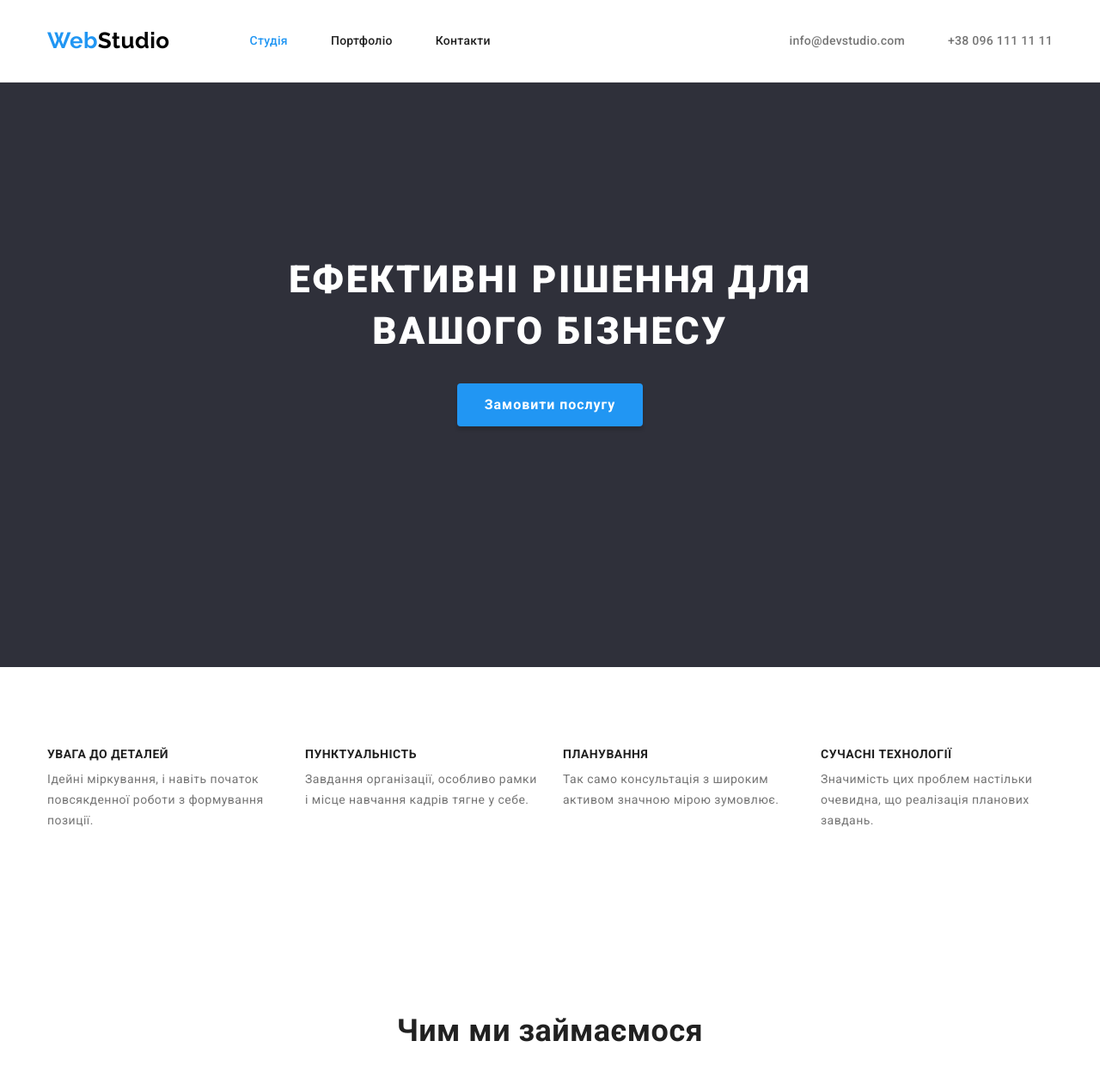
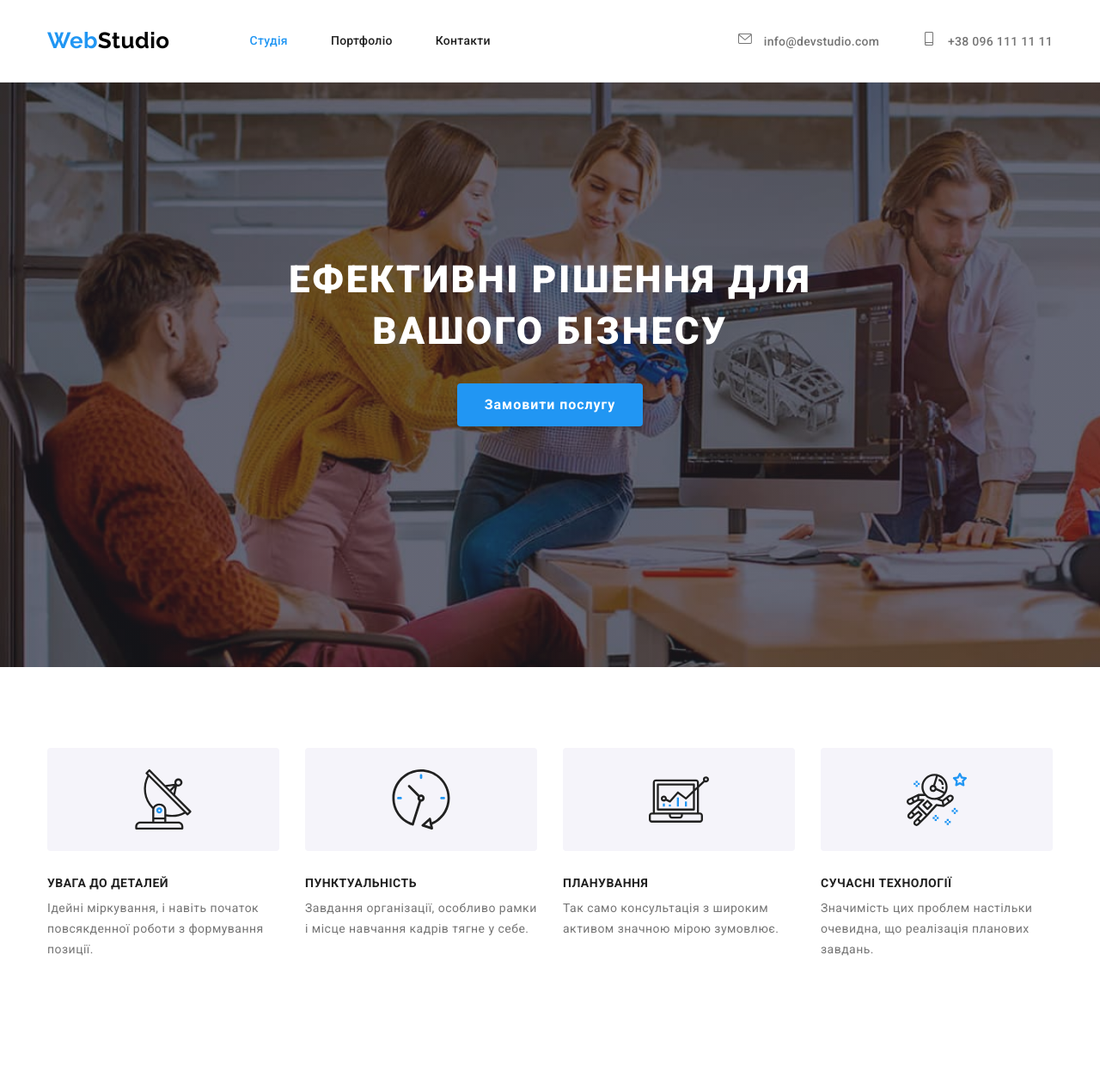
Before and after one commit to callmesergo/goit-markup-hw-04, a plain HTML site: page index.html in a window 1280 px wide. Shown: the top 1268 px of the page at 86% size. Drawn offline with nearby package versions, Linux system fonts and the light colour scheme.

Commit message:
added sprite, bg img and other

```diff
--- a/css/styles.css
+++ b/css/styles.css
@@ -7,6 +7,7 @@
     --alt-black-color: #000000;
     --section-grey-color: rgba(245, 244, 250, 1);
     --border-portfolio-color: #EEEEEE;
+    --hero-alt-background-color: #C4C4C4;
 }
 h1,h2,h3,h4,p {
     margin-top: 0;
@@ -109,21 +110,25 @@ color: var(--title-text-color);
 .mail-top, .tel-top, .mail-bottom, .tel-bottom, .adress-bottom {
 text-decoration: none;
     }
+    .mail-icon, .tel-icon {
+    margin-right: 10px;
+  }
     .tel-top {
 font-weight: 500;
 font-size: 14px;
 line-height: 1.14;
 letter-spacing: 0.02em;
-
-    color: var(--primary-text-color);
+fill: currentColor;
+color: var(--primary-text-color);
     }
     .mail-top {
 font-weight: 500;
 font-size: 14px;
 line-height: 1.14;
 letter-spacing: 0.02em;
-        color: var(--primary-text-color);
-    }
+fill: currentColor;
+color: var(--primary-text-color);
+}
 .mail-top:hover,
 .mail-top:focus {
     color: var(--accent-color);
@@ -179,7 +184,9 @@ color: rgba(255, 255, 255, 0.6);
     color: var(--accent-color);
 }
 .hero {
-  background: var(--alt-dark-color);
+  background: var(--hero-alt-background-color);
+  background-image: linear-gradient(rgba(47, 48, 58, 0.4), rgba(47, 48, 58, 0.4)), url(../images/hero-background.jpg);
+  background-size: cover;
 margin-left: auto;
 margin-right: auto;
 padding-top: 200px;
@@ -227,6 +234,16 @@ line-height: 1.14;
 text-transform: uppercase;
 color: var(--title-text-color);
 margin-bottom: 10px;
+}
+.about-thumb {
+    display: flex;
+    align-items: center;
+    justify-content: center;
+    width: 270px;
+    height: 120px;
+    margin-bottom: 30px;
+    background-color: var(--section-grey-color);
+    border-radius: 4px;
 }
 .section-text {
 font-weight: 400;
@@ -363,7 +380,7 @@ padding-right: 15px;
 }
 .contacts-top {
     display: flex;
-    margin-left: auto;
+   margin-left: auto;
     }
     .top-tel {
         margin-left: 50px;
--- a/index.html
+++ b/index.html
@@ -31,9 +31,21 @@
         </nav>
         <ul class="contacts-top list">
           <li class="top-mail">
-            <a href="mailto:info@devstudio.com" class="mail-top">info@devstudio.com </a>
+            <a href="mailto:info@devstudio.com" class="mail-top">
+              <svg class="mail-icon" width="16" height="16">
+                <use href="./images/icons.svg#icon-envelope"></use>
+              </svg>
+              info@devstudio.com
+            </a>
           </li>
-          <li class="top-tel"><a href="tel:+380961111111" class="tel-top">+38 096 111 11 11</a></li>
+          <li class="top-tel">
+            <a href="tel:+380961111111" class="tel-top">
+              <svg class="tel-icon" width="16" height="16">
+                <use href="./images/icons.svg#icon-smartphone"></use>
+              </svg>
+              +38 096 111 11 11
+            </a>
+          </li>
         </ul>
       </div>
     </header>
@@ -49,24 +61,44 @@
           <h2 class="visually-hidden">Наші особливості</h2>
           <ul class="about list">
             <li class="about-card">
+              <div class="about-thumb">
+                <svg width="70" heigth="70">
+                  <use href="../goit-markup-hw-04/images/icons.svg#icon-antenna-1"></use>
+                </svg>
+              </div>
               <h3 class="info-title">Увага до деталей</h3>
               <p class="section-text">
                 Ідейні міркування, і навіть початок повсякденної роботи з формування позиції.
               </p>
             </li>
             <li class="about-card">
+              <div class="about-thumb">
+                <svg width="70" heigth="70">
+                  <use href="../goit-markup-hw-04/images/icons.svg#icon-clock-1"></use>
+                </svg>
+              </div>
               <h3 class="info-title">Пунктуальність</h3>
               <p class="section-text">
                 Завдання організації, особливо рамки і місце навчання кадрів тягне у себе.
               </p>
             </li>
             <li class="about-card">
+              <div class="about-thumb">
+                <svg width="70" heigth="70">
+                  <use href="../goit-markup-hw-04/images/icons.svg#icon-diagram-1"></use>
+                </svg>
+              </div>
               <h3 class="info-title">Планування</h3>
               <p class="section-text">
                 Так само консультація з широким активом значною мірою зумовлює.
               </p>
             </li>
             <li class="about-card">
+              <div class="about-thumb">
+                <svg width="70" heigth="70">
+                  <use href="../goit-markup-hw-04/images/icons.svg#icon-astronaut-1"></use>
+                </svg>
+              </div>
               <h3 class="info-title">Сучасні технології</h3>
               <p class="section-text">
                 Значимість цих проблем настільки очевидна, що реалізація планових завдань.
@@ -100,6 +132,36 @@
                 <h3 class="team">Ігор Дем'яненко</h3>
                 <p lang="en" class="profession">Product Designer</p>
               </div>
+              <ul class="social-list list">
+                <li class="social-list-item">
+                  <a href="" class="social-list-link link">
+                    <svg class="social-list-icon" width="20" height="20">
+                      <use href="../goit-markup-hw-04/images/icons.svg#icon-instagram-2"></use>
+                    </svg>
+                  </a>
+                </li>
+                <li class="social-list-item">
+                  <a href="" class="social-list-link link">
+                    <svg class="social-list-icon" width="20" height="20">
+                      <use href="../goit-markup-hw-04/images/icons.svg#icon-twitter-1"></use>
+                    </svg>
+                  </a>
+                </li>
+                <li class="social-list-item">
+                  <a href="" class="social-list-link link">
+                    <svg class="social-list-icon" width="20" height="20">
+                      <use href="../goit-markup-hw-04/images/icons.svg#icon-facebook-1"></use>
+                    </svg>
+                  </a>
+                </li>
+                <li class="social-list-item">
+                  <a href="" class="social-list-link link">
+                    <svg class="social-list-icon" width="20" height="20">
+                      <use href="../goit-markup-hw-04/images/icons.svg#icon-linkedin-1"></use>
+                    </svg>
+                  </a>
+                </li>
+              </ul>
             </li>
             <li class="team-place">
               <img
```
Also changed, not shown: portfolio.html (+14 -2 lines), images/hero-background.jpg (added), images/icons.svg (added).
